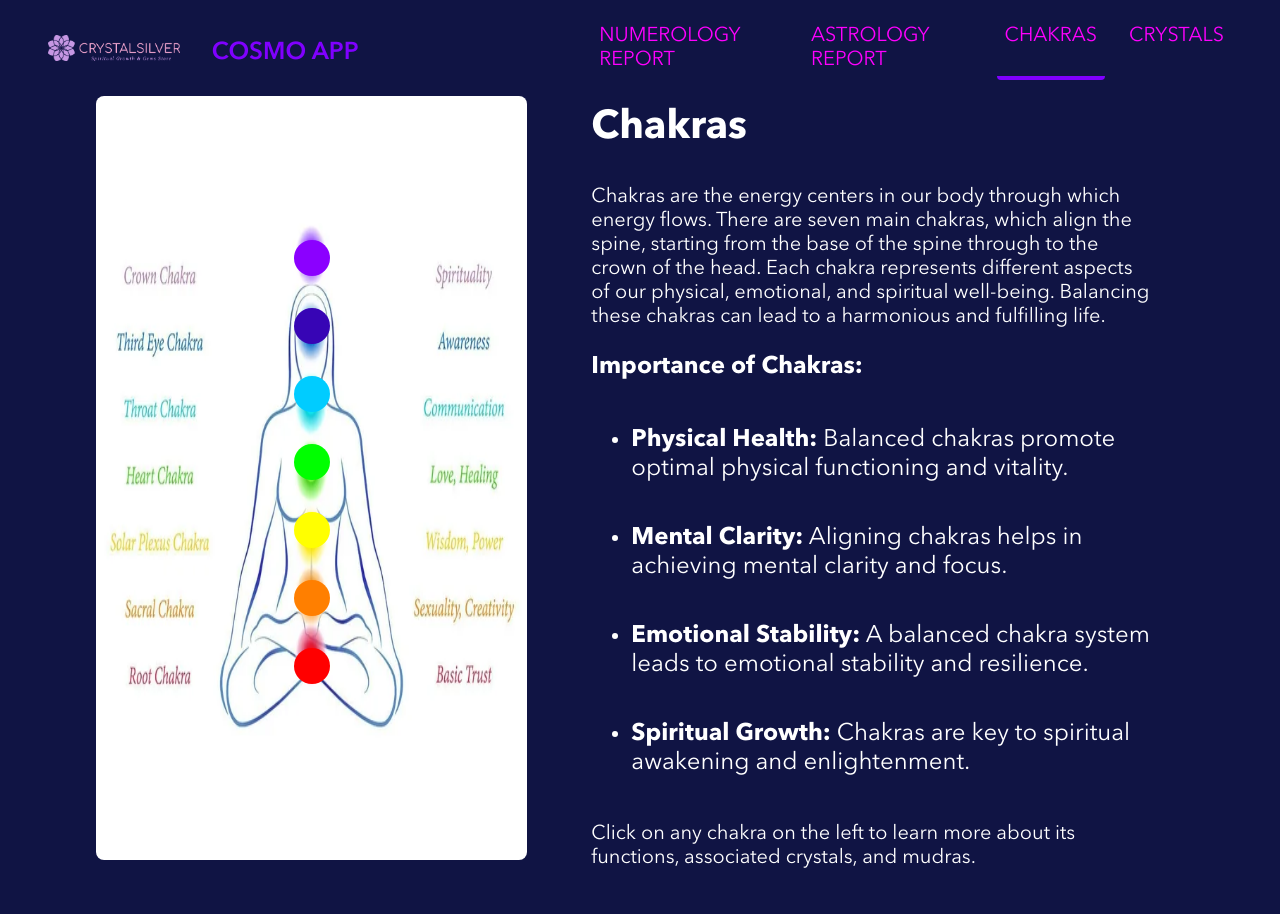
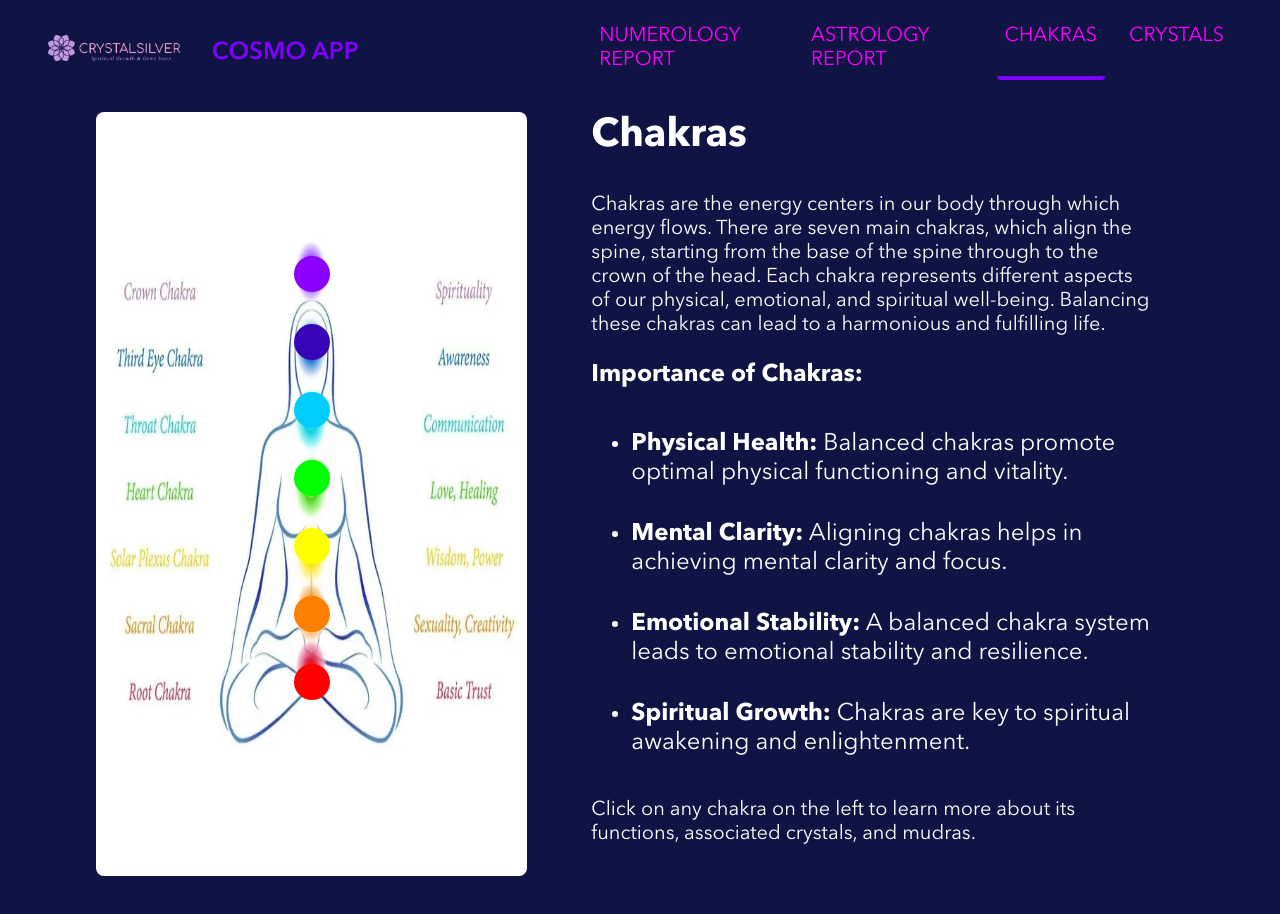
Before and after one commit to hazalsaygili/hazal-saygili-capstone-project, a React (Vite) app: page /chakras in a window 1280 px wide. Shown: the top 914 px of the page. Built offline with nearby package versions, Linux system fonts and the light colour scheme.

Commit message:
update styling

```diff
--- a/src/pages/ChakrasPage/ChakrasPage.scss
+++ b/src/pages/ChakrasPage/ChakrasPage.scss
@@ -21,7 +21,7 @@ h3 {
 .chakras__hero {
   display: flex;
   flex-direction: column;
-  padding: 0 4rem;
+  padding: 1rem 4rem;
   gap: 2rem;
   align-items: center;
 
@@ -75,12 +75,10 @@ h3 {
 
 .chakras__content {
   width: 100%;
-  padding: 0.5rem 2rem;
+  padding: 0rem 2rem;
 
   li {
-    // list-style-type: none;
-    // margin:0;
-    padding: 1.25rem 0rem;
+    padding: 1rem 0rem;
   }
 
   @include tablet {
@@ -96,7 +94,7 @@ h3 {
     font-size: 1.25rem;
 
     h3 {
-      padding: 1.25rem 0rem;
+      padding: 1rem 0rem;
     }
   }
 
```
Also changed, not shown: src/assets/Backgrounds/chakrabody - Copy.webp (added), src/assets/Backgrounds/chakrabody_cp.png (added).
